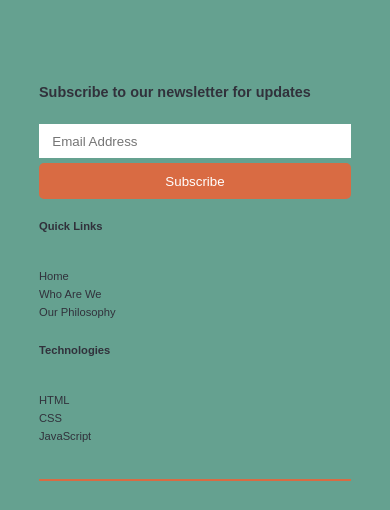
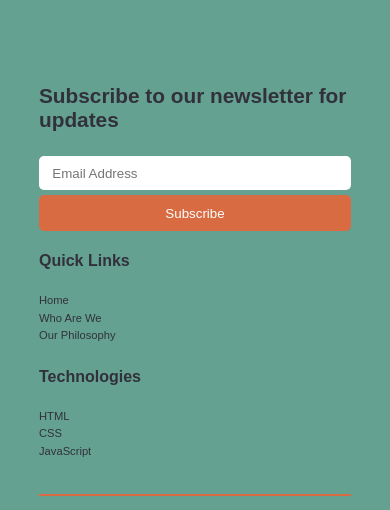
Before and after one commit to yarlinlynn/YARSTR25495_FTO2505-B_Yarlin-Struis_SDF04, a plain HTML site: page index.html in a window 390 px wide. Shown: the top 510 px of the page. Drawn offline with Linux system fonts and the light colour scheme.

Commit message:
Update style.css
modified file by including some informative comments, removing commented out code and fixing my styles so its fully responsive for all devices

```diff
--- a/assets/css/styles.css
+++ b/assets/css/styles.css
@@ -25,7 +25,7 @@
 }
 
 html {
-    font-family: Popins, sans-serif;
+    font-family: Popins, sans-serif;  /* included font */
     font-size: clamp(1rem, 0.5rem + 1.5vw, 2rem)
 }
 
@@ -34,17 +34,19 @@ body {
     color: var(--font-clr);
     /* height: 50vh; */
     height: 0;
-    margin: 50vh auto;
+    margin: 50vh auto; /* allows footer to be at the bottom of page */
 }
 
+/* table screen size */
 @media screen and (max-width: 850px) {
     body { margin: 30vh auto; }
 
-    img { width: 50%; }
+    img { width: 50%; } /* resizes img to be responsive for table size */
 }
 
+/* mobile screen size */
 @media screen and (max-width: 400px) {
-    body { margin: 10vh auto; }
+    body { margin: 10vh auto; } /* allows footer to be at the top when on a mobile size */
 }
 
 h1 { font-size: 0.9em; }
@@ -59,11 +61,11 @@ a {
 }
 
 img {
-    width: 20%;
+    width: 25%;
     block-size: auto;
 }
-
-@media screen and (max-width: 400px) {
+/* resizes the image on a mobile screen so it's not so small */
+@media screen and (max-width: 750px) {
     img { width: 60%; }
 }
 
@@ -90,7 +92,6 @@ li>a:focus {
     outline-offset: 1px;
 }
 
-
 /*-----------------------------------*\
   #FOOTER
 \*-----------------------------------*/
@@ -102,52 +103,15 @@ li>a:focus {
 
 .container {
     display: flex;
-    flex-wrap: wrap;
-    /* flex-direction: column; */
+    flex-wrap: wrap; /* allows content to wrap so its responsive for tablet sizes with minimal styling */
     gap: 1.3em;
     justify-content: space-between;
+    align-items: baseline;
 }
-
-/* @media screen and (min-width: 900px) {
-    body { margin: 50vh auto; }
-
-    .container { flex-direction: row; }
-
-}
-
-@media screen and (min-width: 500px) {
-    body { margin: 20vh auto; }
-
-    .container {
-        flex-direction: row;
-    }
-}  */
-
-
-/* @media screen and (max-width: 900px) {
-    body { margin: 20vh auto; }
-
-}
-
-@media screen and (max-width: 500px) {
-    body { margin: 10vh auto; }
-
-
-}  */
 
 /*-----------------------------------*\
   #FORM CONTAINER
 \*-----------------------------------*/
-/*
-@media screen and (max-width: 900px) {
-.form-container {
-        width: 100%;
-    }
-}
-
-.form-container { width: 50%; } */
-
-/* .title  */
 
 form {
     margin-top: 1.5em;
@@ -155,25 +119,10 @@ form {
     gap: 0.3em;
 }
 
-
+/* mobile screen sizes */
 @media screen and (max-width: 390px) {
-    form {flex-direction: column;}
+    .container, form { flex-direction: column; } /* allows the content to be stacked on top of each other */
 }
-
-@media screen and (max-width: 390px) {
-    .container, form { flex-direction: column; }
-}
-
-
-/* @media screen and (min-width: 900px) {
-    form { flex-direction: row; }
-}  */
-
-/* @media screen and (min-width: 500px) {
-    .links-container {
-        width: 40%;
-    }
-}  */
 
 .visually-hidden {
   position: absolute;
@@ -185,11 +134,11 @@ form {
 }
 
 input {
+    background-color: var(--input-field-clr);
     color: var(--input-text);
     border: none;
-    /* padding: 0.7em 1em; */
+    border-radius: 5px;
     padding: 0.7em 5em 0.7em 1em;
-    /* width: 60%; */
 }
 
 .subscribe-btn {
@@ -208,7 +157,6 @@ input {
     outline-offset: 1px;
 }
 
-
 /*-----------------------------------*\
   #LINKS CONTAINER
 \*-----------------------------------*/
@@ -218,8 +166,18 @@ input {
     gap: 1.5em;
 }
 
-@media screen and (max-width: 870px) {
-    .links-container { width: 40%;}
+/* tablet sizes */
+@media screen and (max-width: 800px) {
+    .links-container { width: 45%;} /* allows the list to be next to each other at the tablet size */
+}
+
+/* increases my fonts sizes from a table creen size to a mobile screen size */
+@media screen and (max-width: 768px) {
+    h1 { font-size: 1.3em; }
+
+    h2 { font-size: 1em;}
+
+    .link { font-size: 0.9em;}
 }
 
 .link {
@@ -227,6 +185,4 @@ input {
     margin-bottom: 0.5em;
 }
 
-.footer-list {
-    margin-top: 0.9em;
-}
+.link:hover { color: var(--input-field-clr); }
```
